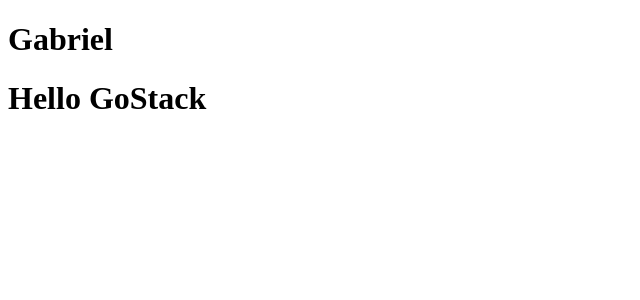
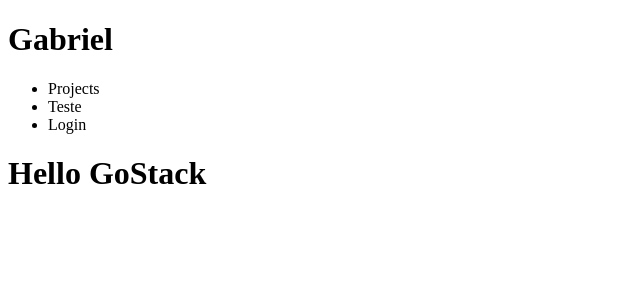
Before and after one commit to gbllopes/frontend-bootcamp11, a React app: page / in a window 1280 px wide. Shown: the top 300 px of the page, without its empty margins (0-640 px from the left). Built offline with nearby package versions, Linux system fonts and the light colour scheme.

Commit message:
✨ Implementa propriedades filhas ao projeto

```diff
--- a/src/App.js
+++ b/src/App.js
@@ -4,7 +4,13 @@
 function App() {
   return (
     <>
-      <Header name="Gabriel" />
+      <Header name="Gabriel">
+        <ul>
+          <li>Projects</li>
+          <li>Teste</li>
+          <li>Login</li>
+        </ul>
+      </Header>
       <h1>Hello GoStack</h1>
     </>
   );
--- a/src/components/Header.js
+++ b/src/components/Header.js
@@ -1,9 +1,10 @@
-import React from "react";
+import React, { Children } from "react";
 
-export default function Header(props) {
+export default function Header({ name, children }) {
   return (
     <header>
-      <h1>{props.name}</h1>
+      <h1>{name}</h1>
+      {children}
     </header>
   );
 }
```
